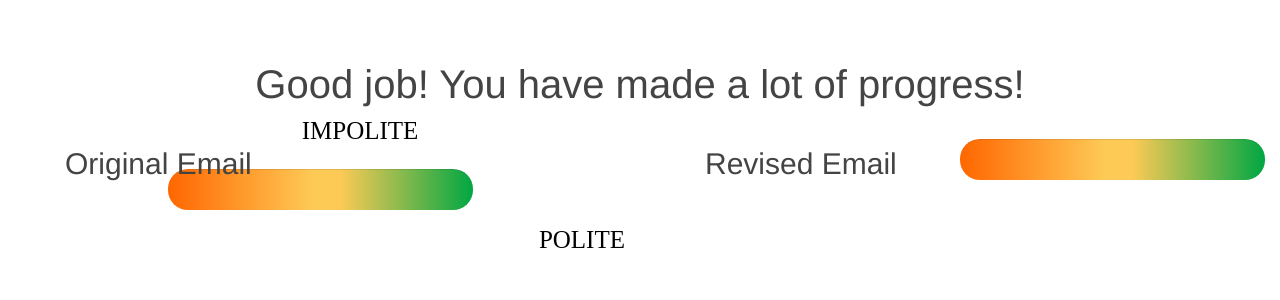
After one commit to yukeyang32/Email-Politeness-Website, a Flask app: page /finish_writing in a window 1280 px wide. The commit adds this page. Shown: the top 300 px of the page. Run offline with Flask 2, Linux system fonts and the light colour scheme; parts of the project's set-up code (start-up, migrations or seed data) failed here and were passed over; some libraries are stand-ins or nearby versions.

Commit message:
Design tweaks

```diff
--- a/app.py
+++ b/app.py
@@ -33,6 +33,7 @@ app.config['MYSQL_PASSWORD'] = 'password'
 app.config['MYSQL_DB'] = 'politene_ss_test'
 app.config['MYSQL_PORT'] = 3306
 mysql = MySQL(app)
+original_text = ""
 
 socketio = SocketIO(app)
 #################################################################################
@@ -177,11 +178,16 @@ def index():
         # cur.execute("""SELECT * FROM Feedback_Sentence""")
         # print(cur.fetchall(), '\n')
         cur.close()
-
+        original_text = input_text
         # return render_template('feedback.html', user_input=input_text, label_string=label_string, impoliteness_score=impoliteness_score, politeness_score=politeness_score, strategies=strategies, grammar_msg=grammar_corrections, repl=replacements, split_inputs=split_input, num_errors=num_corrections, mistakes=wrong_words, impolite_ind=impolite_indices, impolite_words=impolite_words)
     return render_template('new_feedback.html',label_string = label_string, user_input = input_text, title = title,strategies_list = strategies_set, strategies = strategies_all, highlight_index = highlight_index_set)
 
 
+@app.route('/finish_writing', methods=['GET', 'POST'])
+def finish_writing():
+    print("HHH"+original_text)
+    return render_template('finish_writing.html', original = original_text)
+
 login = False
 if __name__ == '__main__':
     socketio.run(app, host="0.0.0.0", port=4444)  # Use this for Google Cloud"
--- a/static/css/main.css
+++ b/static/css/main.css
@@ -211,6 +211,7 @@ hr.politeness{
 }
 
 
+
 .flex {
   display: flex;
   align-items: center;
--- a/templates/base.html
+++ b/templates/base.html
@@ -9,7 +9,6 @@
 </head>
 
 <body>
-    <!-- <script src="https://code.jquery.com/jquery-3.5.1.slim.min.js" integrity="sha384-DfXdz2htPH0lsSSs5nCTpuj/zy4C+OGpamoFVy38MVBnE+IbbVYUew+OrCXaRkfj" crossorigin="anonymous"></script> -->
     <script src="https://cdn.jsdelivr.net/npm/bootstrap@4.5.3/dist/js/bootstrap.bundle.min.js" integrity="sha384-ho+j7jyWK8fNQe+A12Hb8AhRq26LrZ/JpcUGGOn+Y7RsweNrtN/tE3MoK7ZeZDyx" crossorigin="anonymous"></script>
     {% block body %}{% endblock %}
 </body>
--- /dev/null
+++ b/templates/finish_writing.html
@@ -0,0 +1,35 @@
+{% extends 'base.html' %}
+
+
+{% block head %}
+<script src="https://ajax.googleapis.com/ajax/libs/jquery/3.2.1/jquery.min.js"></script>
+<link href="https://fonts.googleapis.com/css2?family=Manrope&display=swap" rel="stylesheet">
+{% endblock %}
+
+
+{% block body %}
+
+<section>
+    <div class="container">
+      <div style ="justify-content:center; margin-top: 60px;" class="row">
+        <div class="col-xs-12 center-block text-center">
+          <h1>Good job! You have made a lot of progress!</h1>
+        </div>
+      </div>
+
+      <div style ="justify-content:center;" class="row">
+        <div class="col-md-6">
+            <h2 class="float-left" style="display: inline;">Original Email</h2>
+            <h3 style="display: inline;">IMPOLITE</h3>
+            <hr style = "margin-top: 23px; width: 50%;" class = "politeness">
+            <h3 style="display: inline;" class="float-right">POLITE</h3>
+            <p>{{original}}</p>
+        </div>
+        <div class="col-md-6">
+            <h2 class="float-left">Revised Email</h2>
+            <hr style = "margin-top: 23px; width: 50%;" class = "politeness float-right">
+        </div>
+    </div>
+  </section>
+
+{% endblock %}
```
Also changed, not shown: templates/new_feedback.html (+74 -38 lines).
